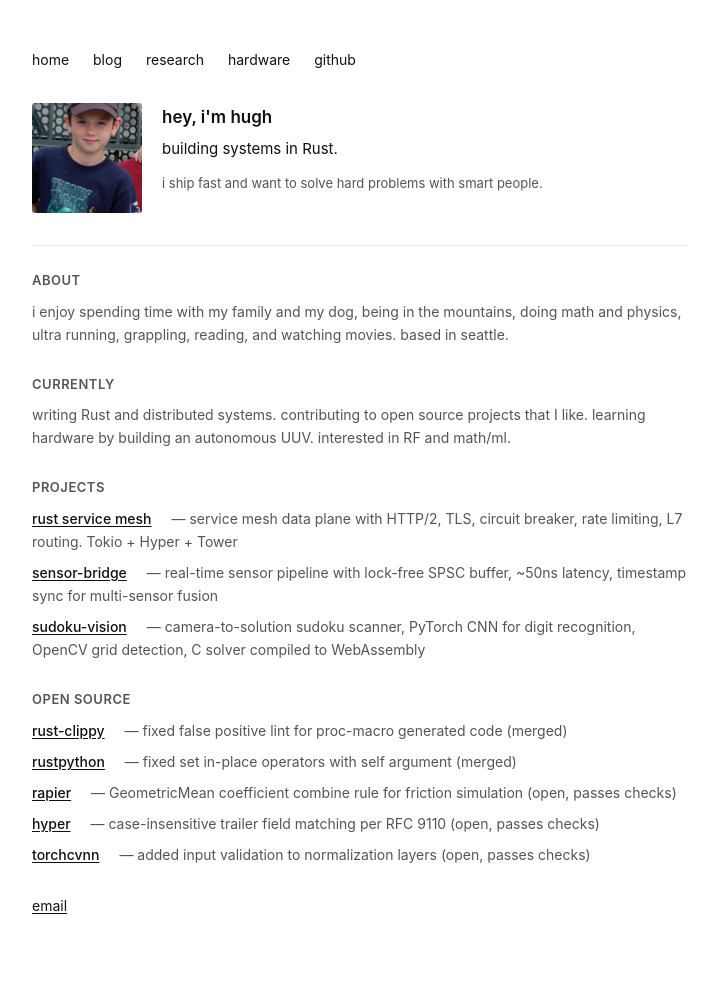
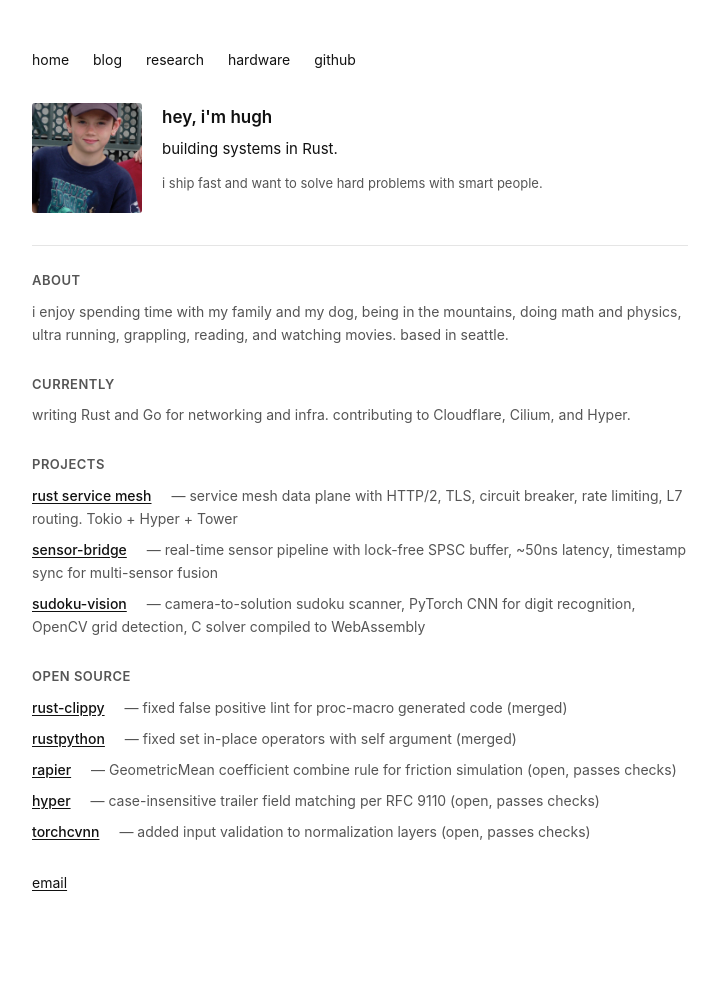
Before and after one commit to HueCodes/HueCodes.github.io, a Jekyll site: the page built from index.md, in a window 1280 px wide. Shown: the whole page, without its empty margins (280-997 px from the left). Built offline with Jekyll 4.4.1, drawn with Linux system fonts in a browser that asks for light colours; after the commit the page ends 970 px from its top, so only the background shows below that.

Commit message:
Update currently section - networking focus

```diff
--- a/index.md
+++ b/index.md
@@ -31,7 +31,7 @@ title: home
 
 <div class="section">
   <h2>currently</h2>
-  <p>writing Rust and distributed systems. contributing to open source projects that I like. learning hardware by building an autonomous UUV. interested in RF and math/ml.</p>
+  <p>writing Rust and Go for networking and infra. contributing to Cloudflare, Cilium, and Hyper.</p>
 </div>
 
 <div class="section">
```
